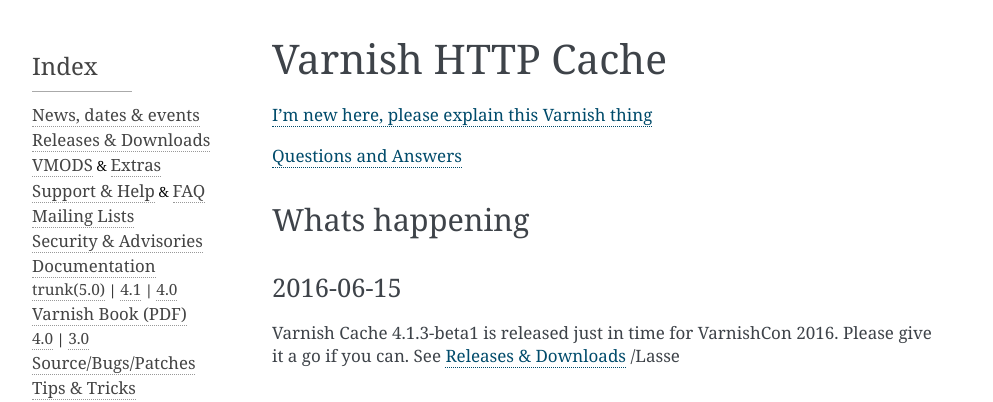
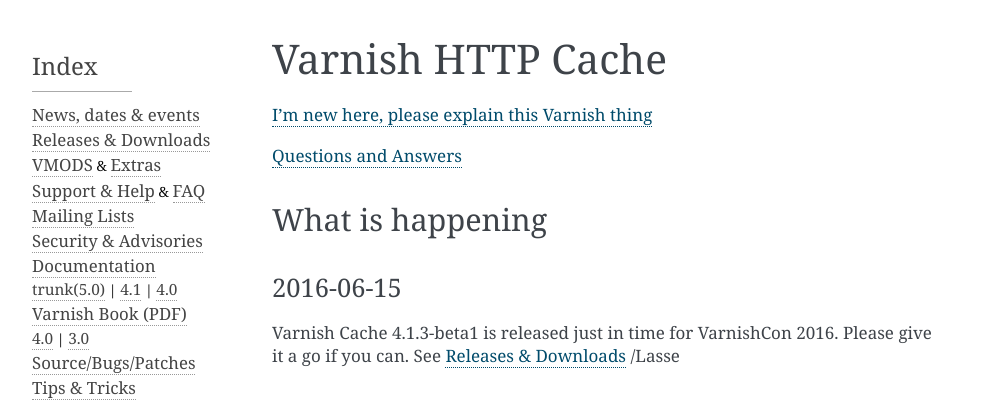
Before and after one commit to varnishcache/homepage, a Sphinx documentation site: the page built from R1/source/index.rst, in a window 1280 px wide. Shown: the top 402 px of the page, without its empty margins (148-1141 px from the left). Built offline with Sphinx 7.4.7, drawn with Linux system fonts in a browser that asks for light colours; pages that are not in the unit, such as notebooks, are missing from menus; comment, search, counter and statistics services are not loaded.

Commit message:
Testing commit hook.

```diff
--- a/R1/source/index.rst
+++ b/R1/source/index.rst
@@ -5,8 +5,8 @@
 
 :ref:`Questions and Answers<faq>`
 
-Whats happening
----------------
+What is happening
+-----------------
 
 2016-06-15
 ~~~~~~~~~~
```
